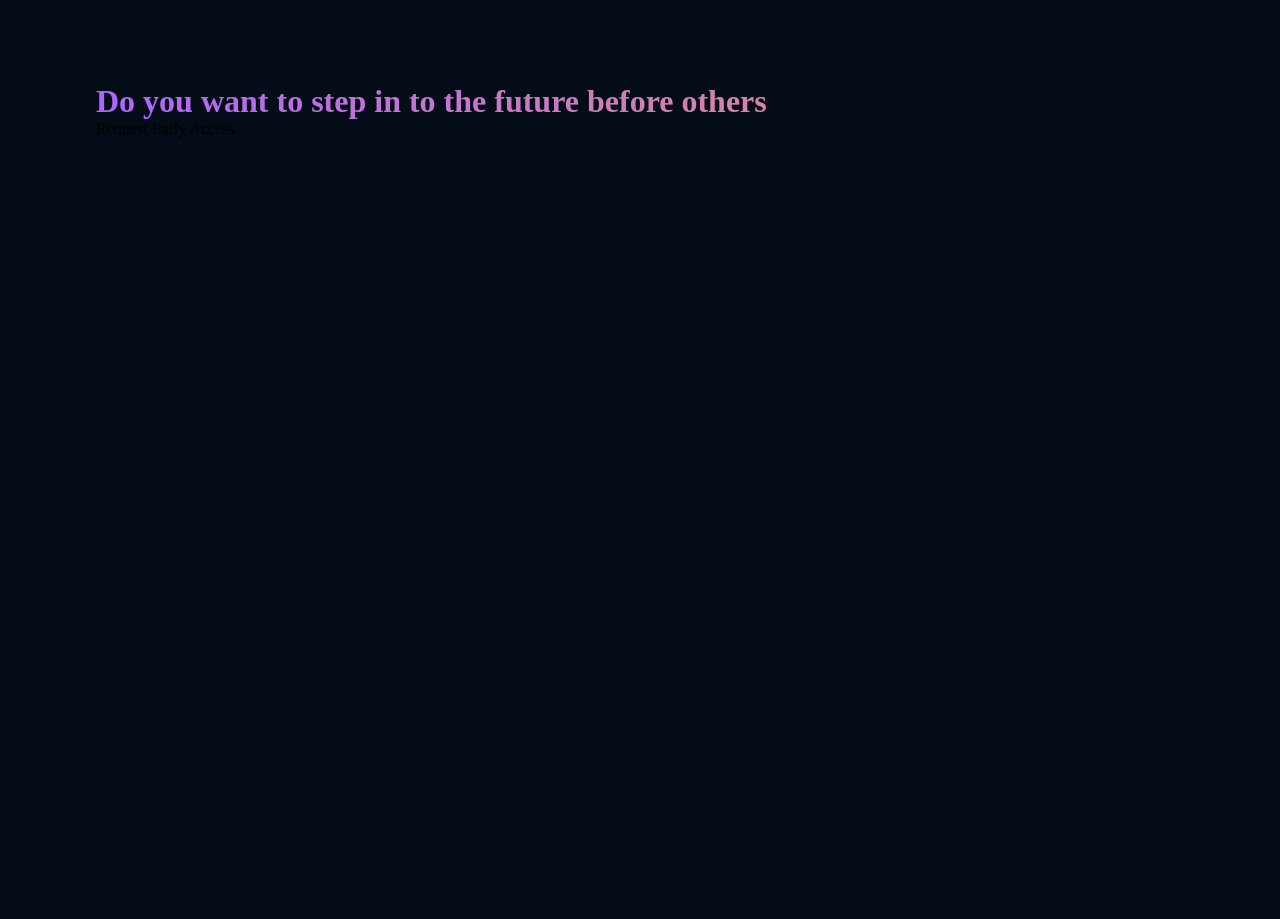
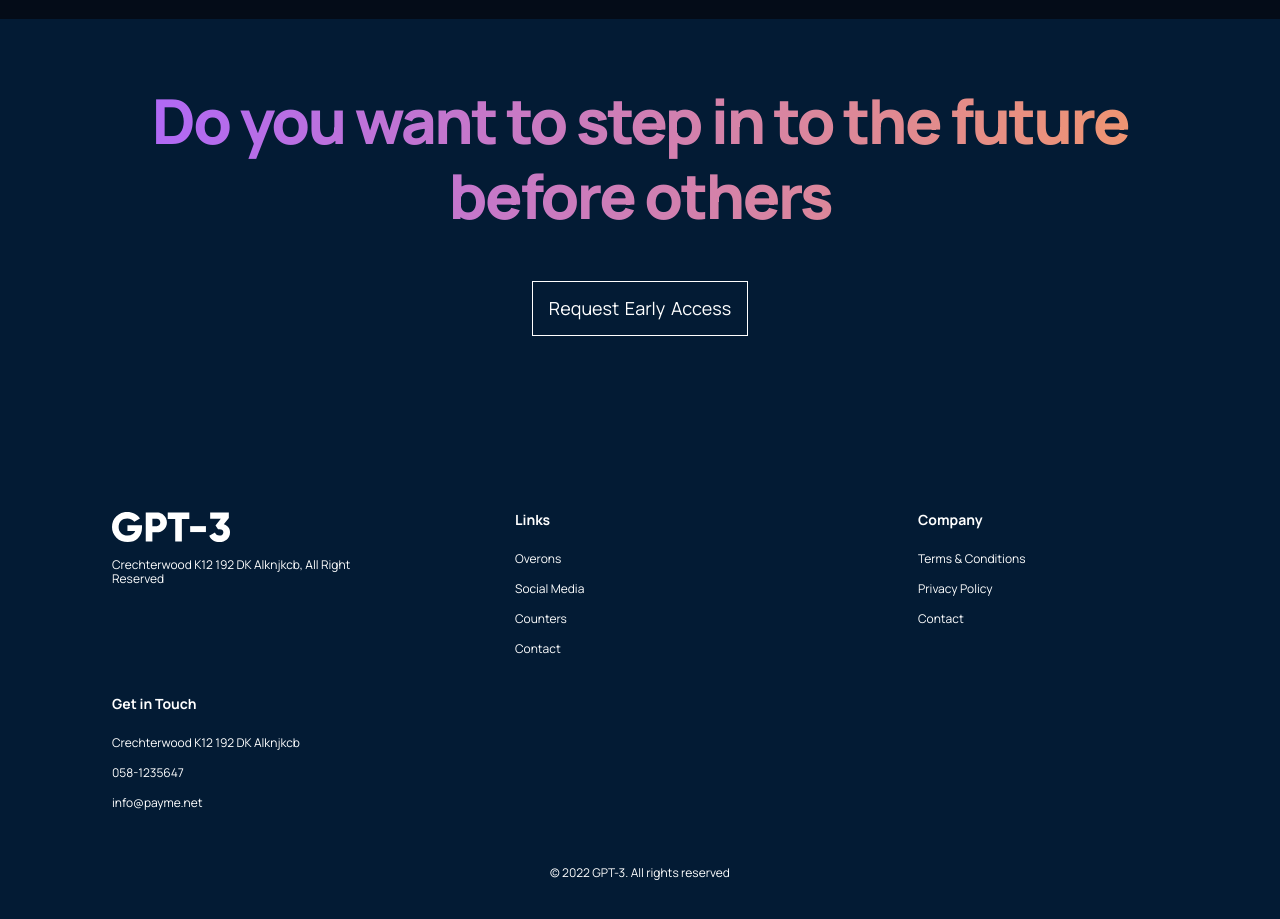
Before and after one commit to AndersonPort/reactjs-website, a React (Create React App) app: page / in a window 1280 px wide. Shown: the part 4060-4979 px from the top of the page. Before the commit the page ends 4262 px from the top, so only its background shows below. Built offline with nearby package versions, Linux system fonts and the light colour scheme; the HTML template or start-up script is replaced by a standard one.

Commit message:
Footer section done

```diff
--- a/src/containers/footer/Footer.jsx
+++ b/src/containers/footer/Footer.jsx
@@ -1,5 +1,7 @@
 import React from 'react';
 import './footer.css';
+import gpt3Logo from '../../assets/logo.svg';
+
 
 const Footer = () => {
     return (
@@ -10,6 +12,35 @@
             <div className='wbs__footer-btn'>
                 <p>Request Early Access</p>
             </div>
+
+            <div className='wbs__footer-links'>
+                <div className='wbs__footer-links_logo'>
+                    <img src={gpt3Logo} alt="logo" />
+                    <p>Crechterwood K12 192 DK Alknjkcb, All Right Reserved</p>
+                </div>
+                <div className='wbs__footer-links_div'>
+                    <h4>Links</h4>
+                    <p>Overons</p>
+                    <p>Social Media</p>
+                    <p>Counters</p>
+                    <p>Contact</p>
+                </div>
+                <div className='wbs__footer-links_div'>
+                    <h4>Company</h4>
+                    <p>Terms & Conditions</p>
+                    <p>Privacy Policy</p>
+                    <p>Contact</p>
+                </div>
+                <div className='wbs__footer-links_div'>
+                    <h4>Get in Touch</h4>
+                    <p>Crechterwood K12 192 DK Alknjkcb</p>
+                    <p>058-1235647</p>
+                    <p>info@payme.net</p>
+                </div>
+            </div>
+            <div className='wbs__footer-copyright'>
+                <p>© 2022 GPT-3. All rights reserved</p>
+            </div>
         </div>
     )
 }
--- a/src/containers/footer/footer.css
+++ b/src/containers/footer/footer.css
@@ -0,0 +1,144 @@
+.wbs__footer {
+    display: flex;
+    flex-direction: column;
+    justify-content: center;
+    align-items: center;
+    background: var(--color-footer);
+}
+
+.wbs__footer-heading {
+    width: 100%;
+    text-align: center;
+    margin-bottom: 3rem;
+}
+
+.wbs__footer-heading h1 {
+    font-family: var(--font-family);
+    font-weight: 800;
+    font-size: 62px;
+    line-height: 75px;
+    text-align: center;
+    letter-spacing: -0.04em;
+}
+
+.wbs__footer-btn {
+    display: flex;
+    justify-content: center;
+    align-items: center;
+
+    padding: 1rem;
+    border: 1px solid #fff;
+    text-align: center;
+    margin-bottom: 10rem;
+    cursor: pointer;
+}
+
+.wbs__footer-btn p {
+    box-sizing: border-box;
+    font-family: var(--font-family);
+    font-size: 18px;
+    line-height: 21px;
+    color: #fff;
+    word-spacing: 2px;
+}
+
+.wbs__footer-links {
+    display: flex;
+    justify-content: space-between;
+    align-items: flex-start;
+    flex-wrap: wrap;
+    flex-direction: row;
+
+    width: 100%;
+    text-align: left;
+}
+
+.wbs__footer-links div {
+    width: 250px;
+    margin: 1rem;
+}
+
+.wbs__footer-links_logo {
+    display: flex;
+    flex-direction: column;
+}
+
+.wbs__footer-links_logo img {
+    width: 118px;
+    height: 30px;
+
+    margin-bottom: 1rem;
+}
+
+.wbs__footer-links_logo p {
+    font-family: var(--font-family);
+    font-size: 12px;
+    line-height: 14px;
+    color: #fff;
+}
+
+.wbs__footer-links_div {
+    display: flex;
+    justify-content: flex-start;
+    flex-direction: column;
+}
+
+.wbs__footer-links_div h4 {
+    font-family: var(--font-family);
+    font-size: 14px;
+    line-height: 16px;
+    color: #fff;
+    margin-bottom: 1rem;
+}
+
+.wbs__footer-links_div p {
+    font-family: var(--font-family);
+    font-size: 12px;
+    line-height: 14px;
+    color: #fff;
+    margin: 0.5rem 0;
+    cursor: pointer;
+}
+
+.wbs__footer-copyright {
+    margin-top: 2rem;
+    text-align: center;
+    width: 100%;
+}
+
+.wbs__footer-copyright p {
+    font-family: var(--font-family);
+    font-size: 12px;
+    line-height: 14px;
+    color: #fff;
+}
+
+@media screen and (max-width: 850px) {
+    .wbs__footer-heading h1 {
+        font-size: 44px;
+        line-height: 50px;
+    }
+}
+
+@media screen and (max-width: 550px) {
+    .wbs__footer-heading h1 {
+        font-size: 34px;
+        line-height: 42px;
+    }
+
+    .wbs__footer-links div {
+        margin: 1rem 0;
+    }
+
+    .wbs__footer-btn p {
+        font-size: 14px;
+        line-height: 20px;
+    }
+}
+
+@media screen and (max-width: 400px) {
+    .wbs__footer-heading h1 {
+        font-size: 27px;
+        line-height: 38px;
+    }
+}
```
